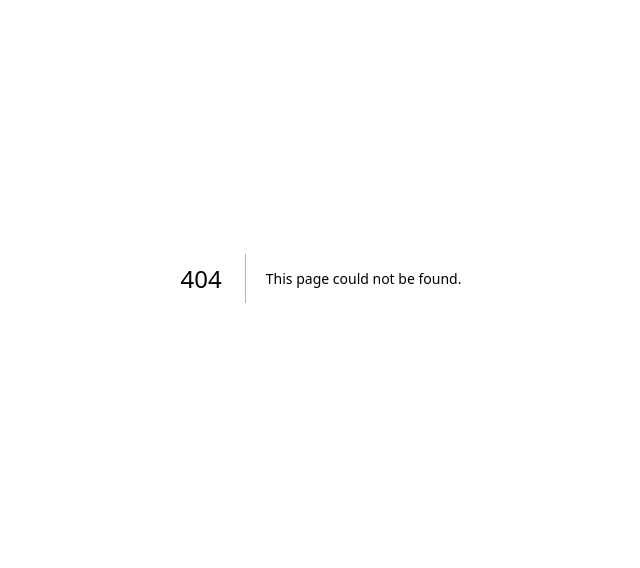
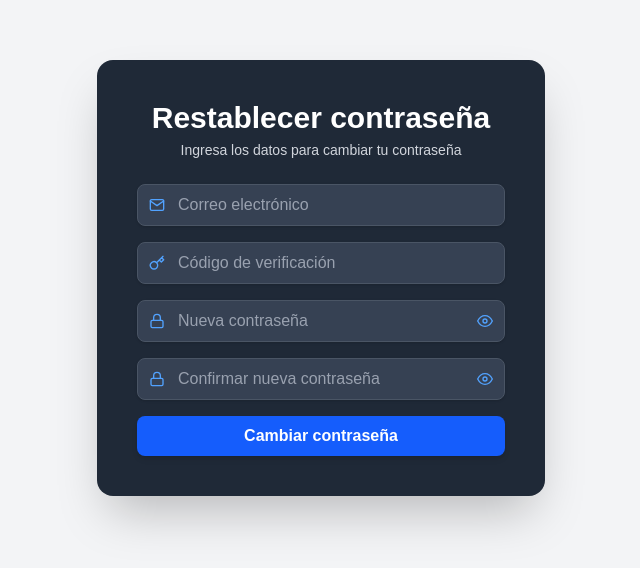
Before and after one commit to PabloToledoBarahona/frontend-app, a Next.js app: page /reset-password in a window 1280 px wide. Before the commit this address had no page. Shown: the part 122-690 px from the top of the page, without its empty margins (319-959 px from the left). Built offline with nearby package versions, Linux system fonts and the light colour scheme.

Commit message:
reset-password agregado

```diff
--- /dev/null
+++ b/app/reset-password/page.tsx
@@ -0,0 +1,9 @@
+import ResetPasswordForm from '@/components/Auth/ResetPasswordForm';
+
+export default function ResetPasswordPage() {
+  return (
+    <main className="min-h-screen flex items-center justify-center bg-gray-100 px-4">
+      <ResetPasswordForm />
+    </main>
+  );
+}
--- a/components/Auth/ForgotPasswordForm.tsx
+++ b/components/Auth/ForgotPasswordForm.tsx
@@ -1,37 +1,56 @@
-'use client';
+"use client";
 
-import { useState } from 'react';
-import { Card } from '@/components/ui/Card';
-import { Heading } from '@/components/ui/Heading';
-import { Input } from '@/components/ui/Input';
-import { Button } from '@/components/ui/Button';
-import { FiMail } from 'react-icons/fi';
+import { useState } from "react";
+import apiClient from "@/lib/apiClient";
+import { Card } from "@/components/ui/Card";
+import { Heading } from "@/components/ui/Heading";
+import { Input } from "@/components/ui/Input";
+import { Button } from "@/components/ui/Button";
+import { FiMail } from "react-icons/fi";
 
 export default function ForgotPasswordForm() {
-  const [email, setEmail] = useState('');
-  const [error, setError] = useState('');
+  const [email, setEmail] = useState("");
+  const [error, setError] = useState("");
+  const [message, setMessage] = useState("");
   const [sent, setSent] = useState(false);
+  const [loading, setLoading] = useState(false);
 
-  const handleSubmit = (e: React.FormEvent) => {
+  const handleSubmit = async (e: React.FormEvent) => {
     e.preventDefault();
 
-    if (!email || !email.includes('@')) {
-      setError('Correo inválido');
+    if (!email || !email.includes("@")) {
+      setError("Correo inválido");
       return;
     }
 
-    setError('');
-    setTimeout(() => {
-      console.log('📩 Enviado link de recuperación a:', email);
+    try {
+      setError("");
+      setLoading(true);
+
+      const response = await apiClient.post("/forgot-password", { email });
+
+      setMessage(response.data?.data?.message || "Revisa tu bandeja de entrada");
       setSent(true);
-    }, 1000);
+    } catch (err: any) {
+      console.error("Error:", err.response?.data || err.message);
+      setError(
+        err.response?.data?.data?.error?.[0]?.message ||
+        "Ocurrió un error. Intenta nuevamente."
+      );
+    } finally {
+      setLoading(false);
+    }
   };
 
   if (sent) {
     return (
       <Card>
-        <Heading title="¡Revisa tu correo!" subtitle="Te enviamos un enlace para restablecer tu contraseña" center />
-        <Button label="Volver al login" onClick={() => (window.location.href = '/login')} />
+        <Heading
+          title="¡Revisa tu correo!"
+          subtitle={message}
+          center
+        />
+        <Button label="Volver al login" onClick={() => (window.location.href = "/login")} />
       </Card>
     );
   }
@@ -49,7 +68,7 @@ export default function ForgotPasswordForm() {
           icon={<FiMail />}
           error={error}
         />
-        <Button type="submit" label="Enviar enlace de recuperación" />
+        <Button type="submit" label={loading ? "Enviando..." : "Enviar código de recuperación"} disabled={loading} />
       </form>
     </Card>
   );
--- /dev/null
+++ b/components/Auth/ResetPasswordForm.tsx
@@ -0,0 +1,117 @@
+'use client';
+
+import { useState, useEffect } from 'react';
+import { useSearchParams } from 'next/navigation';
+import { Card } from '@/components/ui/Card';
+import { Heading } from '@/components/ui/Heading';
+import { Input } from '@/components/ui/Input';
+import { Button } from '@/components/ui/Button';
+import { FiMail, FiLock, FiKey } from 'react-icons/fi';
+import apiClient from '@/lib/apiClient';
+
+export default function ResetPasswordForm() {
+  const [email, setEmail] = useState('');
+  const [otp, setOtp] = useState('');
+  const [newPassword, setNewPassword] = useState('');
+  const [confirmPassword, setConfirmPassword] = useState('');
+  const [message, setMessage] = useState('');
+  const [errors, setErrors] = useState<{ [key: string]: string }>({});
+  const [success, setSuccess] = useState(false);
+
+  const searchParams = useSearchParams();
+  const otpFromUrl = searchParams?.get('otp');
+
+  useEffect(() => {
+    if (otpFromUrl) setOtp(otpFromUrl);
+  }, [otpFromUrl]);
+
+  const validate = () => {
+    const newErrors: typeof errors = {};
+    if (!email || !email.includes('@')) newErrors.email = 'Correo inválido';
+    if (!otp || otp.length !== 6) newErrors.otp = 'OTP inválido';
+    if (!newPassword || newPassword.length < 8)
+      newErrors.newPassword = 'Mínimo 8 caracteres';
+    if (newPassword !== confirmPassword)
+      newErrors.confirmPassword = 'No coinciden';
+
+    setErrors(newErrors);
+    return Object.keys(newErrors).length === 0;
+  };
+
+  const handleSubmit = async (e: React.FormEvent) => {
+    e.preventDefault();
+    if (!validate()) return;
+
+    try {
+      const response = await apiClient.post('/reset-password', {
+        email,
+        otp,
+        newPassword,
+        confirmPassword,
+      });
+
+      setSuccess(true);
+      setMessage(response.data?.data?.message || 'Contraseña actualizada');
+      setTimeout(() => {
+        window.location.href = '/login';
+      }, 3000);
+    } catch (error: any) {
+      console.error('Error:', error.response?.data);
+      const msg = error.response?.data?.data?.error?.[0]?.message || 'Error al cambiar contraseña';
+      setMessage(msg);
+    }
+  };
+
+  return (
+    <Card>
+      <Heading
+        title="Restablecer contraseña"
+        subtitle="Ingresa los datos para cambiar tu contraseña"
+        center
+      />
+      <form onSubmit={handleSubmit} className="space-y-4">
+        <Input
+          name="email"
+          placeholder="Correo electrónico"
+          value={email}
+          onChange={(e) => setEmail(e.target.value)}
+          icon={<FiMail />}
+          error={errors.email}
+        />
+        <Input
+          name="otp"
+          placeholder="Código de verificación"
+          value={otp}
+          onChange={(e) => setOtp(e.target.value)}
+          icon={<FiKey />}
+          error={errors.otp}
+        />
+        <Input
+          name="newPassword"
+          type="password"
+          placeholder="Nueva contraseña"
+          value={newPassword}
+          onChange={(e) => setNewPassword(e.target.value)}
+          icon={<FiLock />}
+          error={errors.newPassword}
+        />
+        <Input
+          name="confirmPassword"
+          type="password"
+          placeholder="Confirmar nueva contraseña"
+          value={confirmPassword}
+          onChange={(e) => setConfirmPassword(e.target.value)}
+          icon={<FiLock />}
+          error={errors.confirmPassword}
+        />
+        <Button type="submit" label="Cambiar contraseña" />
+      </form>
+
+      {message && (
+        <p className={`text-sm text-center mt-4 ${success ? 'text-green-600' : 'text-red-600'}`}>
+          {message}
+        </p>
+      )}
+    </Card>
+  );
+}
```
